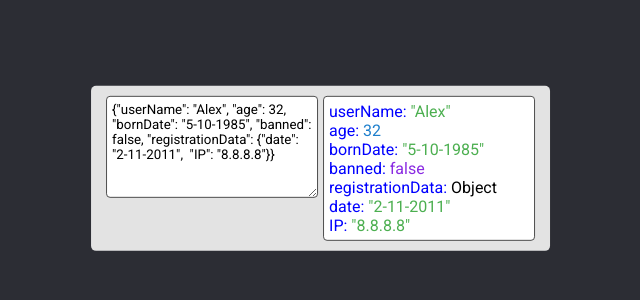
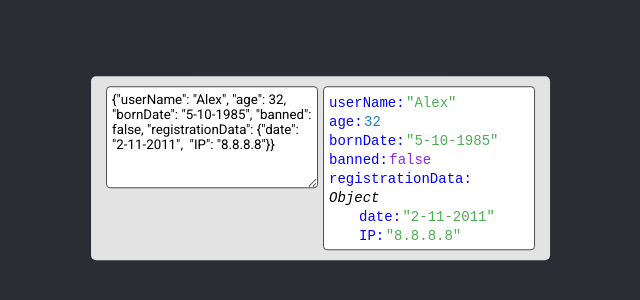
Before and after one commit to theManAndHisShadow/json2html, a website built with webpack: page src/index.html in a window 1280 px wide. Shown: the part 236-536 px from the top of the page, without its empty margins (319-959 px from the left). Built offline with nearby package versions, Linux system fonts and the light colour scheme.

Commit message:
Changed css class names

```diff
--- a/src/css/main.css
+++ b/src/css/main.css
@@ -1,20 +1,35 @@
-.json2html__pair {
+.json2html-pair  > *,
+.json2html-nestedObject > * {
     font-family: monospace;
+    font-size: 14px;
 }
 
-.json2html__key {
+.json2html-nestedObject div{
+    margin-left: 15px;
+    margin-top: 2px;
+}
+
+.json2html-key {
     color: blue;
 }
 
-.json2html__type-boolean {
+.json2html-value {
+    margin-left: -7px;
+}
+
+.json2html-type__boolean {
     color: blueviolet;
 }
-.json2html__type-number {
+.json2html-type__number {
     color: #1e7fcc;
 }
-.json2html__type-string {
+.json2html-type__string {
     color: #4caf50;
 }
-.json2html__type-null {}
-.json2html__type-undefined {}
-.json2html__type-symbol {}
+.json2html-type__null {}
+.json2html-type__undefined {}
+.json2html-type__symbol {}
+
+.json2html-type__object{
+    font-style: italic;
+}
--- a/src/ts/lib/json2html.ts
+++ b/src/ts/lib/json2html.ts
@@ -12,11 +12,11 @@ function render(parsedJSON: any){
             let parentPropertyName = document.createElement('span');
             let typeSignature = document.createElement('span');
 
-            nestedElement.classList.add('json2html__nestedObject');
+            nestedElement.classList.add('json2html-nestedObject');
             parentPropertyName.textContent = key + ": ";
-            parentPropertyName.classList.add('json2html__key');
+            parentPropertyName.classList.add('json2html-key');
             typeSignature.textContent = parsedJSON[key].constructor.name;
-            typeSignature.classList.add('json2html__type-object');
+            typeSignature.classList.add('json2html-type__object');
 
 
             nestedElement.appendChild(parentPropertyName);
@@ -29,14 +29,15 @@ function render(parsedJSON: any){
             let propertyName = document.createElement('span');
             let value = document.createElement('span');
 
-            element.classList.add('json2html__pair');
+            element.classList.add('json2html-pair');
 
             propertyName.textContent = key + ": ";
-            propertyName.classList.add('json2html__key');
+            propertyName.classList.add('json2html-key');
 
             value.textContent = typeof parsedJSON[key]  == 'string' ? `"${parsedJSON[key]}"` : parsedJSON[key];
 
-            let valueTypeCSSClassName = 'json2html__type-' + typeof parsedJSON[key];
+            let valueTypeCSSClassName = 'json2html-type__' + typeof parsedJSON[key];
+            value.classList.add('json2html-value');
             value.classList.add(valueTypeCSSClassName);
 
             element.appendChild(propertyName);
```
